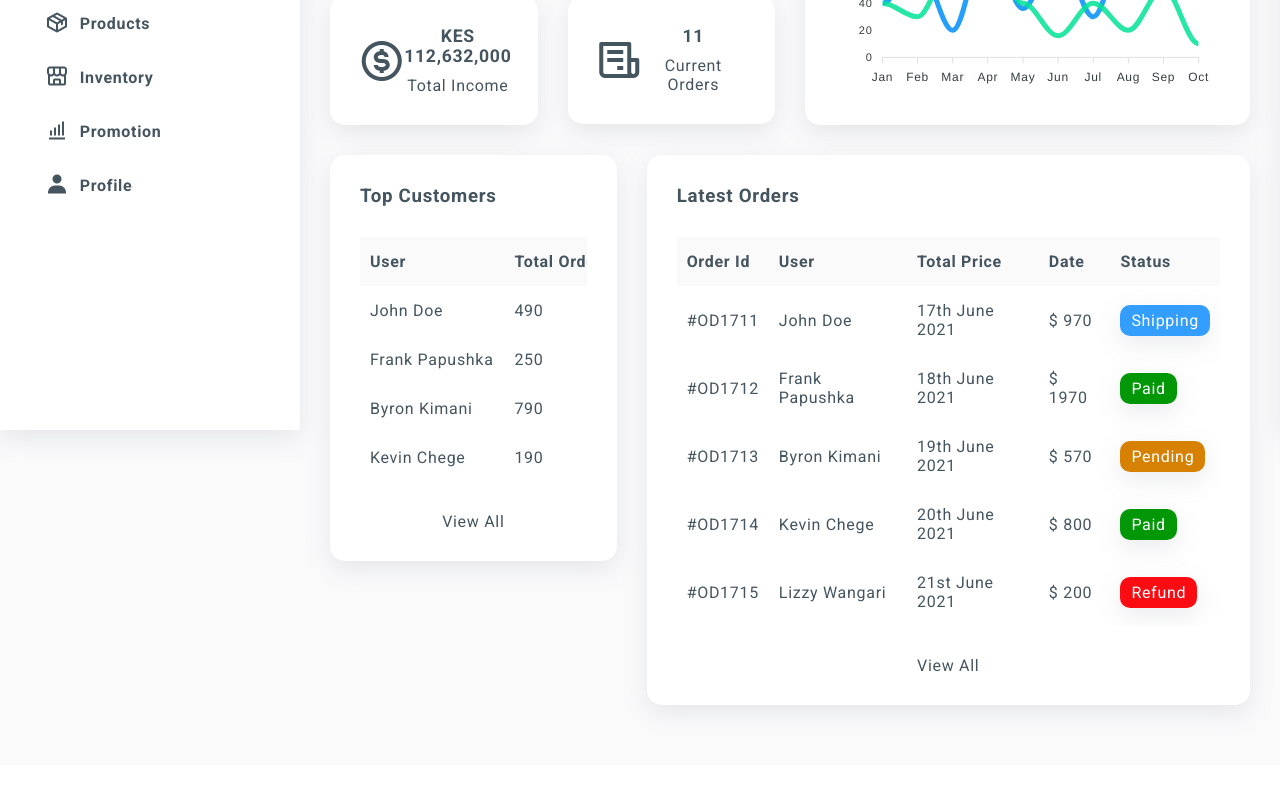
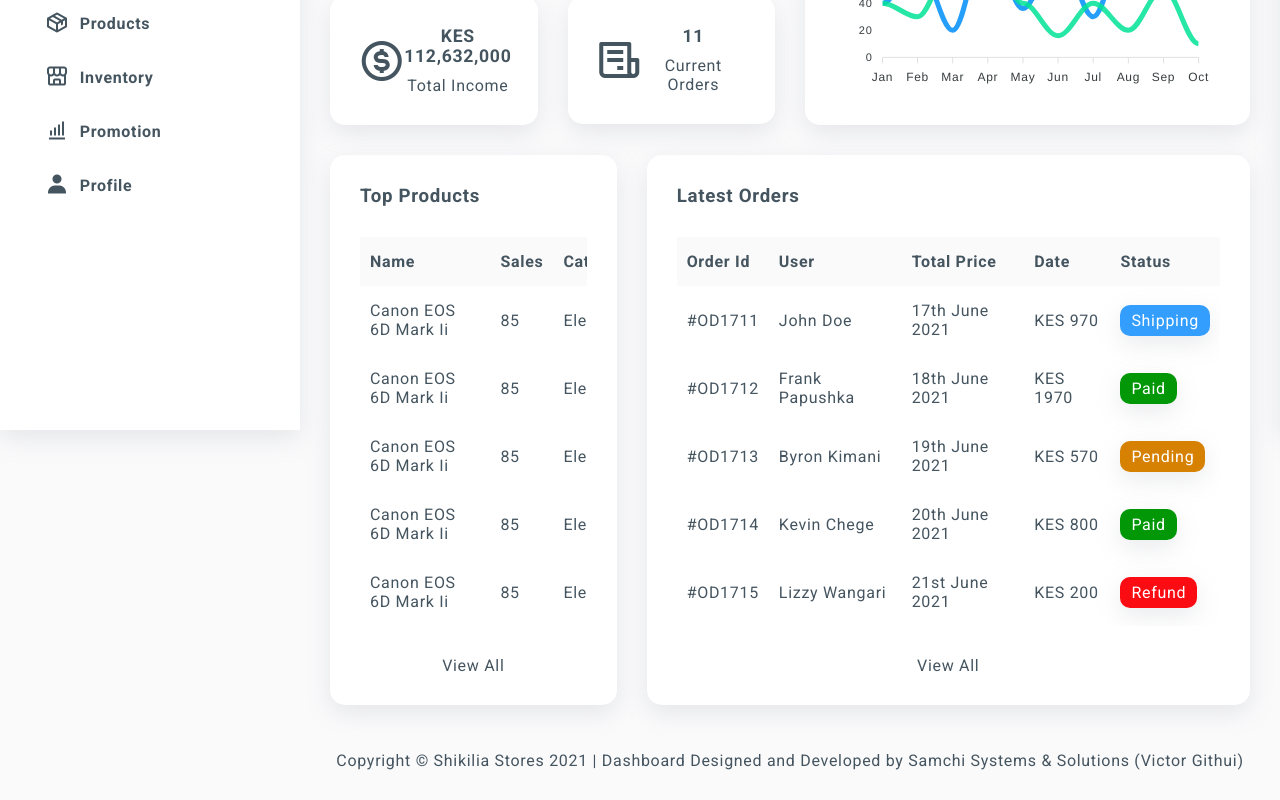
Before and after one commit to neezystudio/shikilia-vendor-inventory-system-FE, a React (Create React App) app: page / in a window 1280 px wide. Shown: the part 370-1170 px from the top of the page. Before the commit the page ends 1135 px from the top, so only its background shows below. Built offline with nearby package versions, Linux system fonts and the light colour scheme.

Commit message:
feat: Copyright

```diff
--- /dev/null
+++ b/src/assets/JsonData/top-products.json
@@ -0,0 +1,32 @@
+[
+    {
+        "name":"Canon EOS 6D Mark ii",
+        "category":"Electronics",
+        "price":"KES 200,000",
+        "sales":"85"
+    },
+    {
+        "name":"Canon EOS 6D Mark ii",
+        "category":"Electronics",
+        "price":"KES 200,000",
+        "sales":"85"
+    },
+    {
+        "name":"Canon EOS 6D Mark ii",
+        "category":"Electronics",
+        "price":"KES 200,000",
+        "sales":"85"
+    },
+    {
+        "name":"Canon EOS 6D Mark ii",
+        "category":"Electronics",
+        "price":"KES 200,000",
+        "sales":"85"
+    },
+    {
+        "name":"Canon EOS 6D Mark ii",
+        "category":"Electronics",
+        "price":"KES 200,000",
+        "sales":"85"
+    }
+]
--- /dev/null
+++ b/src/components/copyright/Copyright.jsx
@@ -0,0 +1,17 @@
+import React from 'react'
+import './copyright.css'
+
+function Copyright() {
+    return (
+        <div className="copyright">
+            <p>
+                {`Copyright © `}
+                <a href="https://victor-githui.netlify.app/">Shikilia Stores</a>
+                {` ${new Date().getFullYear()} | Dashboard Designed and Developed by `}
+                <a href="https://victor-githui.netlify.app/">Samchi Systems & Solutions (Victor Githui)</a>
+            </p>
+        </div>
+    )
+}
+
+export default Copyright
--- /dev/null
+++ b/src/components/copyright/copyright.css
@@ -0,0 +1,5 @@
+.copyright {
+    display: flex;
+    justify-content: center;
+    margin-top: 1rem;
+}
--- a/src/pages/Categories.jsx
+++ b/src/pages/Categories.jsx
@@ -1,4 +1,5 @@
 import React from 'react'
+import Copyright from '../components/copyright/Copyright'
 
 function Categories() {
     return (
@@ -7,6 +8,10 @@ function Categories() {
             <h2 className="page-header">
                 Categories
             </h2>
+
+            {/* Copyright */}
+            <Copyright/>
+
         </div>
     )
 }
--- a/src/pages/Customers.jsx
+++ b/src/pages/Customers.jsx
@@ -1,6 +1,7 @@
 import React from 'react'
 import Table from '../components/table/Table'
 import customerList from '../assets/JsonData/customers-list.json'
+import Copyright from '../components/copyright/Copyright'
 
 const customerTableHead = [
     '',
@@ -53,6 +54,10 @@ function Customers() {
                     </div>
                 </div>
             </div>
+
+            {/* Copyright */}
+            <Copyright/>
+
         </div>
     )
 }
--- a/src/pages/Dashboard.jsx
+++ b/src/pages/Dashboard.jsx
@@ -1,5 +1,6 @@
 import React from 'react'
 import statusCards from '../assets/JsonData/status-card-data.json'
+import topProducts from '../assets/JsonData/top-products.json'
 import StatusCard from '../components/status-card/StatusCard'
 import Chart from 'react-apexcharts'
 import { Link } from 'react-router-dom'
@@ -7,6 +8,7 @@ import Table from '../components/table/Table'
 import Badge from '../components/badge/Badge'
 
 import { useSelector } from 'react-redux'
+import Copyright from '../components/copyright/Copyright'
 
 const chartOptions = {
     series: [
@@ -42,46 +44,24 @@ const chartOptions = {
     }
 }
 
-const topCustomer = {
-    head: [
-        'user',
-        'total orders',
-        'total spending'
-    ],
-    body: [
-        {
-            username: 'John Doe',
-            orders: '490',
-            price: '$ 15,870'
-        },
-        {
-            username: 'Frank Papushka',
-            orders: '250',
-            price: '$ 15,870'
-        },
-        {
-            username: 'Byron Kimani',
-            orders: '790',
-            price: '$ 55,870'
-        },
-        {
-            username: 'Kevin Chege',
-            orders: '190',
-            price: '$ 10,870'
-        },
-    ]
-}
+const topProductsHead = [
+    'name',
+    'sales',
+    'category',
+    'price'
+]
 
-const renderCustomerHead = (item, index) => (
+const renderTopProductHead = (item, index) => (
     <th key={index}>
         {item}
     </th>
 )
 
-const renderCustomerBody = (item, index) => (
+const renderTopProductBody = (item, index) => (
     <tr key={index}>
-        <td>{item.username}</td>
-        <td>{item.orders}</td>
+        <td>{item.name}</td>
+        <td>{item.sales}</td>
+        <td>{item.category}</td>
         <td>{item.price}</td>
     </tr>
 )
@@ -99,35 +79,35 @@ const latestOrders = {
             id:"#OD1711",
             user: 'John Doe',
             date: '17th June 2021',
-            price: '$ 970',
+            price: 'KES 970',
             status: "shipping"
         },
         {
             id:"#OD1712",
             user: 'Frank Papushka',
             date: '18th June 2021',
-            price: '$ 1970',
+            price: 'KES 1970',
             status: "paid"
         },
         {
             id:"#OD1713",
             user: 'Byron Kimani',
             date: '19th June 2021',
-            price: '$ 570',
+            price: 'KES 570',
             status: "pending"
         },
         {
             id:"#OD1714",
             user: 'Kevin Chege',
             date: '20th June 2021',
-            price: '$ 800',
+            price: 'KES 800',
             status: "paid"
         },
         {
             id:"#OD1715",
             user: 'Lizzy Wangari',
             date: '21st June 2021',
-            price: '$ 200',
+            price: 'KES 200',
             status: "refund"
         },
     ]
@@ -187,7 +167,7 @@ function Dashboard() {
                 {/* Graph */}
                 <div className="col-6">
                     <div className="card full-height">
-                        {/* Chart */}
+                        {/* Categoty Sales Chart */}
                         <Chart
                             options={themeReducer === 'theme-mode-dark' ? {
                                 ...chartOptions.options,
@@ -203,23 +183,23 @@ function Dashboard() {
                     </div>
                 </div>
 
-                {/* Top Customer Table */}
+                {/* Top Products Table */}
                 <div className="col-4">
                     <div className="card">
                         <div className="card__header">
-                            <h3>Top Customers</h3>
+                            <h3>Top Products</h3>
                         </div>
                         <div className="card__body">
                             {/* Table */}
                             <Table
-                                headData={topCustomer.head}
-                                renderHead={(item, index) => renderCustomerHead(item, index)}
-                                bodyData={topCustomer.body}
-                                renderBody={(item, index) => renderCustomerBody(item, index)}
+                                headData={topProductsHead}
+                                renderHead={(item, index) => renderTopProductHead(item, index)}
+                                bodyData={topProducts}
+                                renderBody={(item, index) => renderTopProductBody(item, index)}
                             />
                         </div>
                         <div className="card__footer">
-                            <Link to="/">View All</Link>
+                            <Link to="/products">View All</Link>
                         </div>
                     </div>
                 </div>
@@ -239,11 +219,16 @@ function Dashboard() {
                             />
                         </div>
                         <div className="card__footer">
-                            <Link to="/">View All</Link>
+                            <Link to="/orders">View All</Link>
                         </div>
                     </div>
                 </div>
+
+
             </div>
+
+            {/* Copyright */}
+            <Copyright/>
 
         </div>
     )
--- a/src/pages/Inventory.jsx
+++ b/src/pages/Inventory.jsx
@@ -1,4 +1,5 @@
 import React from 'react'
+import Copyright from '../components/copyright/Copyright'
 
 function Inventory() {
     return (
@@ -7,6 +8,10 @@ function Inventory() {
             <h2 className="page-header">
                 Inventory
             </h2>
+
+            {/* Copyright */}
+            <Copyright/>
+
         </div>
     )
 }
--- a/src/pages/Orders.jsx
+++ b/src/pages/Orders.jsx
@@ -1,4 +1,5 @@
 import React from 'react'
+import Copyright from '../components/copyright/Copyright'
 
 function Orders() {
     return (
@@ -7,6 +8,10 @@ function Orders() {
             <h2 className="page-header">
                 Orders
             </h2>
+
+            {/* Copyright */}
+            <Copyright/>
+
         </div>
     )
 }
--- a/src/pages/Products.jsx
+++ b/src/pages/Products.jsx
@@ -1,4 +1,5 @@
 import React from 'react'
+import Copyright from '../components/copyright/Copyright'
 
 function Products() {
     return (
@@ -7,6 +8,10 @@ function Products() {
             <h2 className="page-header">
                 Products
             </h2>
+
+            {/* Copyright */}
+            <Copyright/>
+
         </div>
     )
 }
--- a/src/pages/Profile.jsx
+++ b/src/pages/Profile.jsx
@@ -1,4 +1,5 @@
 import React from 'react'
+import Copyright from '../components/copyright/Copyright'
 
 function Profile() {
     return (
@@ -7,6 +8,10 @@ function Profile() {
             <h2 className="page-header">
                 Profile
             </h2>
+
+            {/* Copyright */}
+            <Copyright/>
+
         </div>
     )
 }
--- a/src/pages/Promotion.jsx
+++ b/src/pages/Promotion.jsx
@@ -1,4 +1,5 @@
 import React from 'react'
+import Copyright from '../components/copyright/Copyright'
 
 function Promotion() {
     return (
@@ -7,6 +8,10 @@ function Promotion() {
             <h2 className="page-header">
                 Promotion
             </h2>
+
+            {/* Copyright */}
+            <Copyright/>
+
         </div>
     )
 }
```
